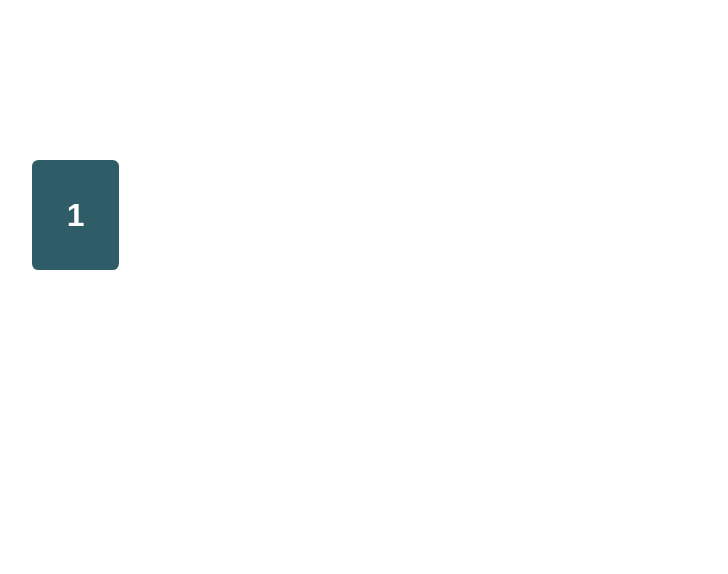
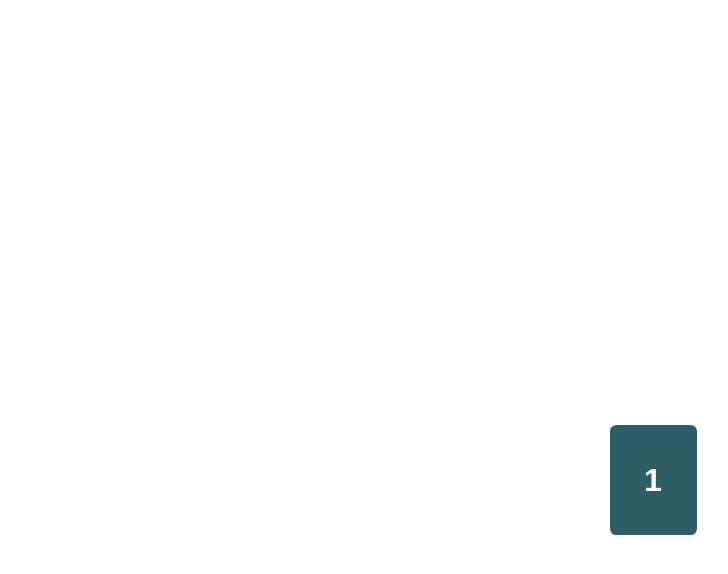
Before and after one commit to cnotv/kid-games, a Vue app: page /Shapes in a window 1280 px wide. Shown: the top 574 px of the page, without its empty margins (6-734 px from the left). Built offline with nearby package versions, Linux system fonts and the light colour scheme.

Commit message:
fixed container issue numbers game

```diff
--- a/src/components/Shapes.vue
+++ b/src/components/Shapes.vue
@@ -1,5 +1,7 @@
 <template>
-  <div v-on:click="activate"></div>
+  <div>
+    <span v-on:click="activate"></span>
+  </div>
 </template>
 
 <script>
@@ -46,28 +48,28 @@ export default {
     },
 
     activate (event) {
-      this.randomize(this.$el)
+      this.randomize(this.$el.children[0])
       window.speechSynthesis.cancel()
-      this.speak(this.$el.innerText)
+      this.speak(this.$el.children[0].innerText)
     }
   },
 
   mounted () {
-    this.randomize(this.$el)
+    this.randomize(this.$el.children[0])
   }
 }
 </script>
 
 <!-- Add "scoped" attribute to limit CSS to this component only -->
 <style scoped>
-  html {
+  div {
     display: flex;
     align-items: center;
     justify-content: center;
     height: 100vh;
     width: 100vw;
   }
-  div {
+  span {
     display: flex;
     background: red;
     color: white;
```
